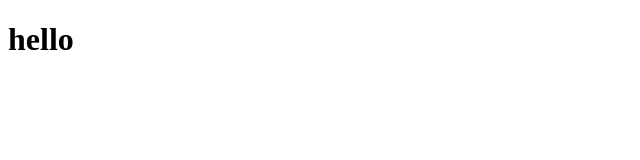
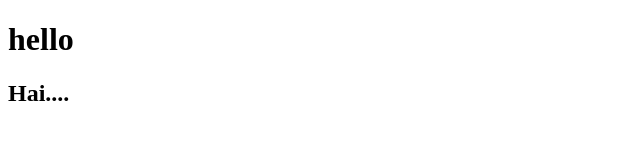
Before and after one commit to roopeshkrishna/datewithgit-sample, a plain HTML site: page index.html in a window 1280 px wide. Shown: the full height of the page, 0-640 px from the left. Drawn offline with Linux system fonts and the light colour scheme.

Commit message:
initial commit

```diff
--- a/index.html
+++ b/index.html
@@ -7,5 +7,7 @@
 </head>
 <body>
     <h1>hello</h1>
+
+    <h2>Hai....</h2>
 </body>
 </html>
```
